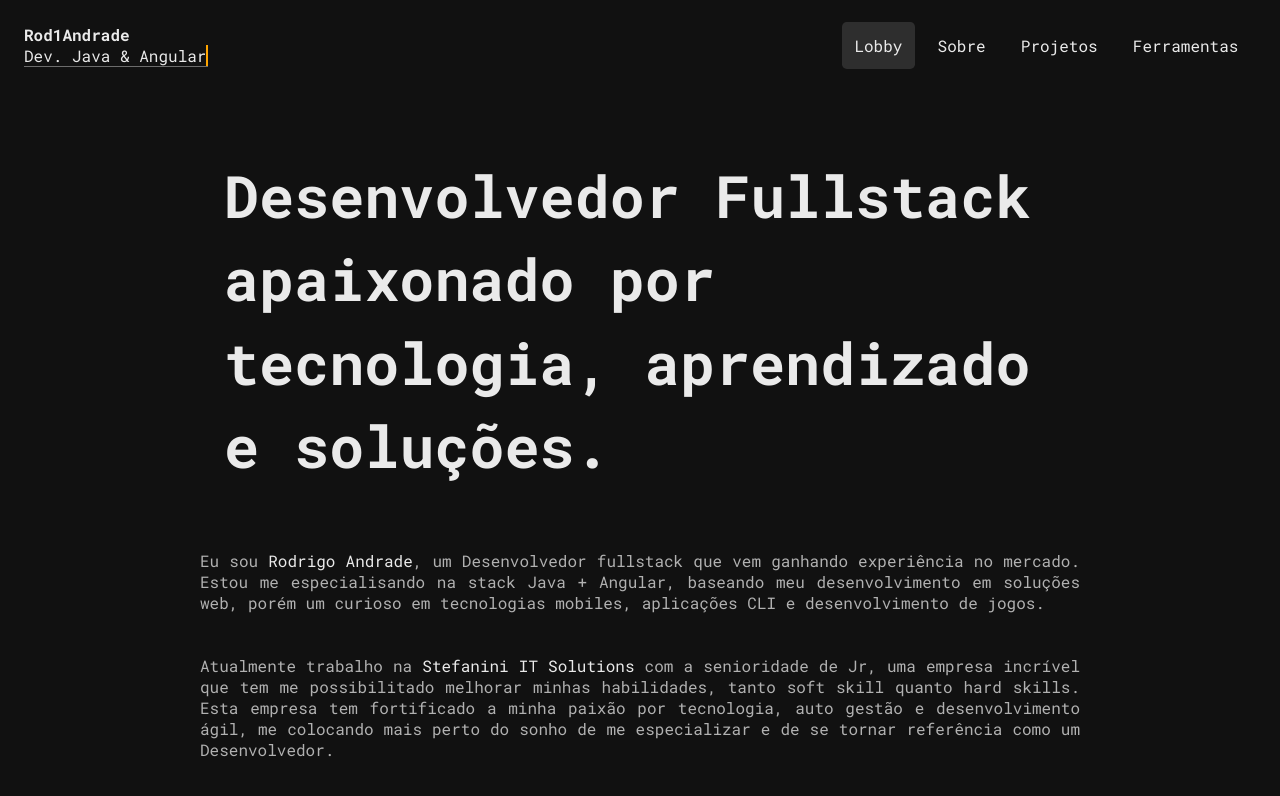
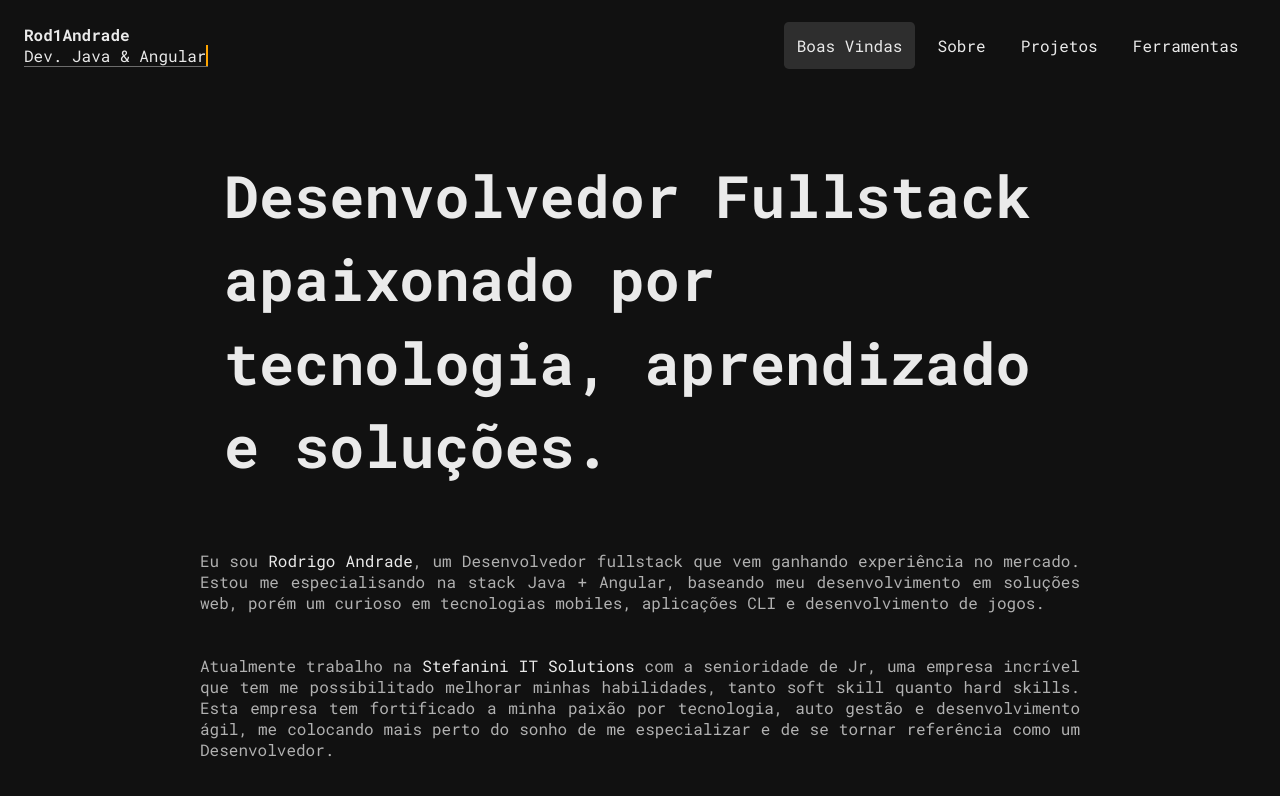
Before and after one commit to Rod1Andrade/Rod1Andrade.github.io, an Angular app in the folder personal-page/: page / in a window 1280 px wide. Shown: the top 796 px of the page. Built offline with nearby package versions, Linux system fonts and the light colour scheme.

Commit message:
TEXT/UPDATE - Mudando o nome do menu

```diff
--- a/personal-page/src/app/app.component.html
+++ b/personal-page/src/app/app.component.html
@@ -5,7 +5,7 @@
   </div>
   <nav>
     <ul>
-      <li><a href="#" class="active">Lobby</a></li>
+      <li><a href="#" class="active">Boas Vindas</a></li>
       <li><a href="#">Sobre</a></li>
       <li><a href="#">Projetos</a></li>
       <li><a href="#">Ferramentas</a></li>
```
